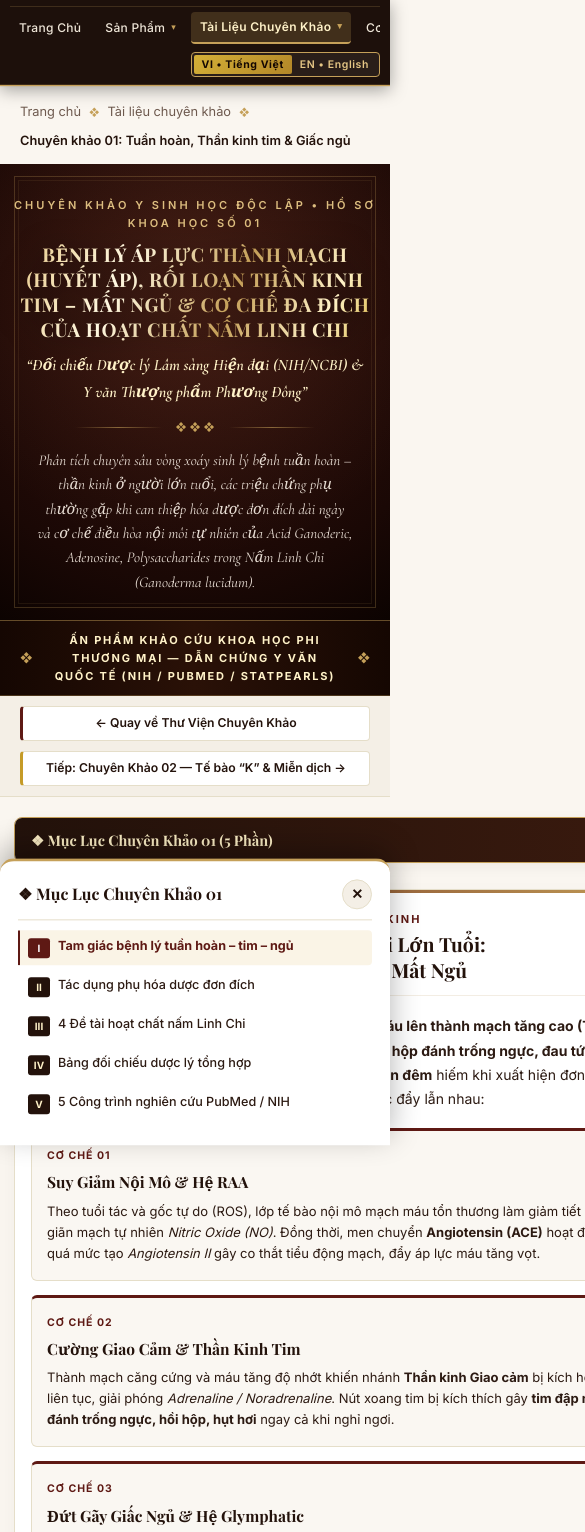
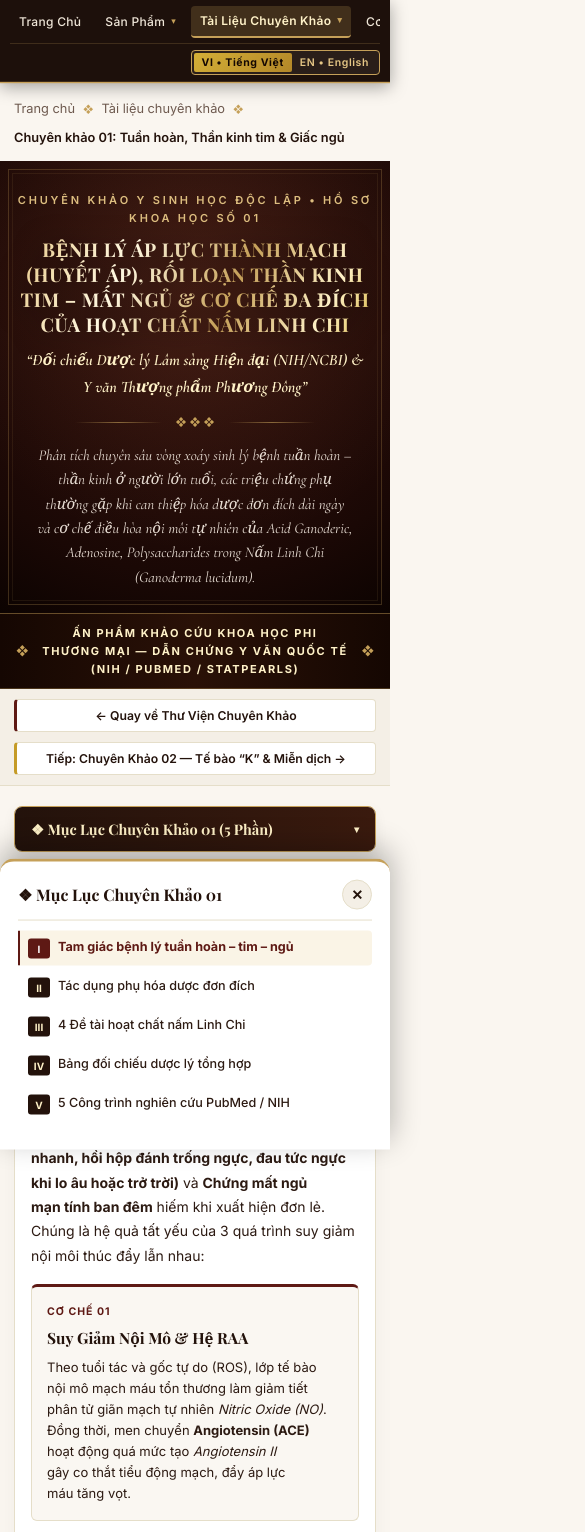
Before and after one commit to Dac-Danh-79/Bach-Phuc-web, a plain HTML site: page tailieu/tuanhoan.html in a window 390 px wide. Shown: the top 1532 px of the page, 585 px wide, since content can reach past the window. Drawn offline with nearby package versions, Linux system fonts and the light colour scheme; a web font is replaced by a local one.

Commit message:
Update tuanhoan.html

```diff
--- a/tailieu/tuanhoan.html
+++ b/tailieu/tuanhoan.html
@@ -26,6 +26,12 @@
   }
 
   * { box-sizing: border-box; margin: 0; padding: 0; }
+
+  html, body {
+    max-width: 100%;
+    overflow-x: clip;
+  }
+
   body, p, li, td, th, div, button {
     text-align: left !important;
     word-break: keep-all !important;
@@ -33,13 +39,13 @@
     -webkit-hyphens: none;
     hyphens: none;
   }
+
   body {
     font-family: 'Inter', -apple-system, BlinkMacSystemFont, sans-serif;
     background-color: var(--cream-bg);
     color: var(--text-dark);
     line-height: 1.72;
     padding-top: 52px;
-    overflow-x: hidden;
     -webkit-font-smoothing: antialiased;
     text-rendering: optimizeLegibility;
   }
@@ -51,6 +57,14 @@
   .nowrap { white-space: nowrap; }
   h1, h2, h3, h4, .doc-title, .bridge-title { text-wrap: balance; }
   p, li, td, .doc-quote-box, .academic-framing-note { text-wrap: pretty; }
+
+  /* KHÓA CHỐNG TRÀN NGANG CHO MỌI KHUNG FLEX / GRID / ACCORDION */
+  .doc-workspace, .doc-main-col, .doc-section-card,
+  .acc-panel, .acc-inner, .table-responsive,
+  .patho-3col-grid > *, .study-grid-2x2 > *, .ref-item-info {
+    min-width: 0;
+    max-width: 100%;
+  }
 
   /* ================= 0. THANH MENU NGANG SONG NGỮ + THANH TIẾN ĐỘ ĐỌC ================= */
   .top-bilingual-nav {
@@ -197,6 +211,7 @@
   /* ================= 1. BREADCRUMB ================= */
   .breadcrumb-nav {
     max-width: 1180px;
+    width: 100%;
     margin: 16px auto 0;
     padding: 0 20px;
     font-size: 12.8px;
@@ -256,7 +271,7 @@
     font-family: 'Inter', sans-serif;
     color: var(--gold-light);
     font-size: clamp(11px, 1.6vw, 12.5px);
-    letter-spacing: 3px;
+    letter-spacing: 2.8px;
     text-transform: uppercase;
     font-weight: 600;
     margin-bottom: 10px;
@@ -307,31 +322,33 @@
     font-style: italic;
     line-height: 1.62;
     text-align: center !important;
-    padding: 0 12px;
+    padding: 0 10px;
     opacity: 0.94;
   }
 
   /* DẢI ĐỊNH DANH & THANH ĐIỀU HƯỚNG PHỤ */
   .origin-ribbon {
+    width: 100%;
     background: linear-gradient(90deg, #150702 0%, #2A1107 50%, #150702 100%);
     border-top: 1.5px solid rgba(197, 160, 89, 0.45);
     border-bottom: 1px solid rgba(197, 160, 89, 0.3);
-    padding: 10px 20px;
+    padding: 10px 16px;
     text-align: center;
   }
   .origin-inner { max-width: 1180px; margin: 0 auto; display: flex; align-items: center; justify-content: center; gap: 10px; }
-  .origin-inner .symbol { color: var(--gold-primary); font-size: 12px; }
+  .origin-inner .symbol { color: var(--gold-primary); font-size: 12px; flex-shrink: 0; }
   .origin-text {
     font-family: 'Inter', sans-serif;
     color: var(--gold-bright);
     font-size: clamp(11px, 1.5vw, 12.8px);
     font-weight: 700;
-    letter-spacing: 1.8px;
+    letter-spacing: 1.6px;
     text-transform: uppercase;
     text-align: center !important;
   }
 
   .subpage-nav-bar {
+    width: 100%;
     background: #F4EFE6;
     border-bottom: 1px solid var(--border-warm);
     padding: 10px 20px;
@@ -350,7 +367,7 @@
     color: var(--espresso);
     border: 1px solid var(--border-warm);
     border-left: 3px solid var(--wine-red);
-    padding: 6.5px 13px;
+    padding: 7px 13px;
     border-radius: 4px;
     font-size: 12.2px;
     font-weight: 600;
@@ -366,6 +383,7 @@
   /* ================= 3. BỐ CỤC 2 CỘT: NỘI DUNG CHÍNH + MỤC LỤC TRƯỢT DÍNH ================= */
   .doc-workspace {
     max-width: 1180px;
+    width: 100%;
     margin: 28px auto 56px;
     padding: 0 20px;
     display: flex;
@@ -374,7 +392,6 @@
   }
   .doc-main-col {
     flex: 1;
-    min-width: 0;
     display: flex;
     flex-direction: column;
     gap: 26px;
@@ -383,6 +400,7 @@
   /* HỘP MỤC LỤC CUỘN GỌN ĐẦU BÀI (HIỆN TRÊN ĐIỆN THOẠI / TABLET) */
   .mobile-inline-toc {
     display: none;
+    width: 100%;
     background: #FFFFFF;
     border: 1.5px solid var(--gold-primary);
     border-radius: 8px;
@@ -450,6 +468,7 @@
 
   /* ================= KHỐI NỘI DUNG TỪNG PHẦN ================= */
   .doc-section-card {
+    width: 100%;
     background: var(--card-bg);
     border: 1px solid var(--border-warm);
     border-radius: 8px;
@@ -476,7 +495,7 @@
     gap: 12px;
     flex-wrap: wrap;
   }
-  .doc-header-text { flex: 1; min-width: 240px; }
+  .doc-header-text { flex: 1; min-width: 0; }
   .doc-tag {
     font-size: 11px;
     text-transform: uppercase;
@@ -626,9 +645,8 @@
     border-color: var(--espresso);
   }
   .clinical-body-pad {
-    padding: 0 18px 16px;
+    padding: 14px 18px 16px;
     border-top: 1px dashed var(--border-warm);
-    padding-top: 14px;
   }
   .clinical-list { list-style: none; display: flex; flex-direction: column; gap: 11px; }
   .clinical-list li {
@@ -686,8 +704,9 @@
     font-style: italic;
   }
 
-  /* PHẦN IV: BẢNG ĐỐI CHIẾU TỔNG HỢP (LUÔN MỞ) */
+  /* PHẦN IV: BẢNG ĐỐI CHIẾU TỔNG HỢP (CUỘN GỌN TRONG KHUNG RIÊNG) */
   .table-responsive {
+    width: 100%;
     overflow-x: auto;
     margin: 12px 0 4px;
     border: 1px solid var(--border-warm);
@@ -743,6 +762,7 @@
   }
   .ref-item-card.green-bar { border-left-color: var(--bio-green); }
   .ref-item-card.wine-bar { border-left-color: var(--wine-red); }
+  .ref-item-info { flex: 1; }
   .ref-btn {
     font-size: 11.8px;
     font-weight: 600;
@@ -758,6 +778,7 @@
 
   /* CẦU NỐI CUỐI BÀI & MIỄN TRỪ PHÁP LÝ CUỘN GỌN */
   .academic-bridge-card {
+    width: 100%;
     background: radial-gradient(circle at 50% 50%, #2B1309 0%, #150702 100%);
     border: 1.5px solid var(--gold-primary);
     border-radius: 8px;
@@ -769,7 +790,7 @@
     gap: 18px;
     flex-wrap: wrap;
   }
-  .bridge-info { flex: 1; min-width: 240px; }
+  .bridge-info { flex: 1; min-width: 0; }
   .bridge-tag { font-size: 10.5px; text-transform: uppercase; letter-spacing: 2px; color: var(--gold-light); font-weight: 700; display: block; margin-bottom: 4px; }
   .bridge-title { font-family: 'Playfair Display', serif; font-size: clamp(18px, 2.2vw, 21px); color: var(--gold-bright); margin-bottom: 5px; }
   .bridge-desc { font-size: 13.2px; color: #DFD3C3; line-height: 1.62; }
@@ -809,6 +830,7 @@
   .btn-outline-cta:hover { background: var(--wine-red); color: #FFFFFF; border-color: #FFFFFF; }
 
   .disclaimer-card {
+    width: 100%;
     background: #F8F4EE;
     border: 1px solid #DFD6C6;
     border-left: 4px solid var(--wine-red);
@@ -884,17 +906,8 @@
     cursor: pointer;
     transition: all 0.2s ease;
   }
-  .toc-jump-btn:hover {
-    background: #FAF5EB;
-    color: var(--wine-red);
-    border-left-color: var(--gold-primary);
-  }
-  .toc-jump-btn.active {
-    background: #FAF4E6;
-    color: var(--wine-red);
-    border-left-color: var(--wine-red);
-    font-weight: 700;
-  }
+  .toc-jump-btn:hover { background: #FAF5EB; color: var(--wine-red); border-left-color: var(--gold-primary); }
+  .toc-jump-btn.active { background: #FAF4E6; color: var(--wine-red); border-left-color: var(--wine-red); font-weight: 700; }
   .toc-roman {
     flex-shrink: 0;
     min-width: 22px;
@@ -932,7 +945,7 @@
   .fab-toc-btn {
     position: fixed;
     right: 16px;
-    bottom: 20px;
+    bottom: 78px;
     z-index: 99980;
     background: linear-gradient(135deg, #23120B 0%, #3E180D 100%);
     color: var(--gold-bright);
@@ -952,11 +965,7 @@
     transform: translateY(14px);
     transition: all 0.25s ease;
   }
-  .fab-toc-btn.visible {
-    opacity: 1;
-    pointer-events: auto;
-    transform: translateY(0);
-  }
+  .fab-toc-btn.visible { opacity: 1; pointer-events: auto; transform: translateY(0); }
   .toc-drawer-backdrop {
     position: fixed;
     inset: 0;
@@ -974,7 +983,7 @@
     background: #FFFFFF;
     border-top: 3px solid var(--gold-primary);
     border-radius: 14px 14px 0 0;
-    padding: 18px 18px 24px;
+    padding: 18px 18px 28px;
     max-height: 75vh;
     overflow-y: auto;
     transform: translateY(105%);
@@ -1030,7 +1039,8 @@
     }
     .nav-menu-list::-webkit-scrollbar { display: none; }
     .nav-dropdown { display: none; }
-    .doc-workspace { flex-direction: column; }
+    .doc-workspace { flex-direction: column; align-items: stretch; width: 100%; }
+    .doc-main-col { width: 100%; flex: none; }
     .doc-sidebar { display: none; }
     .mobile-inline-toc { display: block; }
     .fab-toc-btn { display: inline-flex; }
@@ -1039,17 +1049,26 @@
   }
   @media (max-width: 640px) {
     body { line-height: 1.64; padding-top: 84px; }
-    .top-nav-inner { flex-direction: column; align-items: stretch; padding: 6px 10px 8px; gap: 6px; }
+    .top-nav-inner { flex-direction: column; align-items: stretch; padding: 6px 10px 7px; gap: 6px; }
     .lang-switch-box { align-self: flex-end; }
     .lang-btn { font-size: 10.5px; padding: 3px 8px; }
-    .nav-menu-list { width: 100%; border-top: 1px solid rgba(197, 160, 89, 0.2); padding-top: 5px; gap: 6px; }
+    .nav-menu-list { width: 100%; border-bottom: 1px solid rgba(197, 160, 89, 0.2); padding-bottom: 5px; gap: 6px; }
     .nav-link { font-size: 12px; padding: 5px 9px; }
 
-    .doc-hero { padding: 32px 14px 26px; }
+    .breadcrumb-nav, .subpage-nav-bar { padding-left: 14px; padding-right: 14px; }
+    .doc-hero { padding: 30px 14px 24px; }
+    .doc-hero::before { top: 8px; left: 8px; right: 8px; bottom: 8px; }
     .doc-workspace { padding: 0 14px; margin-top: 20px; }
     .doc-section-card, .academic-bridge-card { padding: 20px 16px; }
     .bridge-btn-row, .subpage-nav-inner { flex-direction: column; width: 100%; }
-    .btn-gold-cta, .btn-outline-cta, .nav-pill-btn { width: 100%; justify-content: center; }
+    .btn-gold-cta, .btn-outline-cta, .nav-pill-btn {
+      width: 100%;
+      justify-content: center;
+      white-space: normal;
+      text-align: center !important;
+      line-height: 1.4;
+    }
+    .ref-item-card { flex-direction: column; align-items: flex-start; }
   }
 </style>
 </head>
@@ -1514,7 +1533,7 @@
         </div>
       </article>
 
-      <!-- PHẦN IV: BẢNG ĐỐI CHIẾU TỔNG HỢP (LUÔN MỞ ĐỂ DỄ QUÉT) -->
+      <!-- PHẦN IV: BẢNG ĐỐI CHIẾU TỔNG HỢP (LUÔN MỞ, VUỐT NGANG GỌN TRONG KHUNG) -->
       <article id="phan-4" class="doc-section-card spy-section">
         <div class="doc-header">
           <div class="doc-header-text">
@@ -1589,16 +1608,16 @@
           <div class="acc-inner">
             <div class="ref-list-stack">
               <div class="ref-item-card">
-                <div style="flex:1; min-width:240px;">
+                <div class="ref-item-info">
                   <div style="font-size:10.5px; font-weight:700; color:#1A5276; text-transform:uppercase; letter-spacing:1px; margin-bottom:2px;">1. PubMed / Chem. Pharm. Bull. (PMID: 3769062 &amp; PMID: 3209675)</div>
                   <h4 style="font-family:'Playfair Display',serif; font-size:14.8px; color:var(--espresso); margin-bottom:3px;">Morigiwa, A. et al. (1986). “Angiotensin converting enzyme-inhibitory triterpenes from Ganoderma lucidum” &amp; Kabir, Y. et al. (1988)</h4>
                   <p style="font-size:12.6px; color:var(--text-dark); margin:0;"><span class="vi">Phân&nbsp;lập Acid&nbsp;Ganoderic B, C2, D, F, H, K, S, Y chứng&nbsp;minh hoạt&nbsp;tính ức&nbsp;chế men ACE tự&nbsp;nhiên.</span><span class="en">Isolation of Ganoderic Acids B, C2, D, F, H, K, S, Y showing natural ACE-inhibitory activity.</span></p>
                 </div>
-                <a href="https://pubmed.ncbi.nlm.nih.gov/3769062/" target="_blank" rel="noopener noreferrer" class="ref-btn"><span class="vi">PMID: 3769062 ↗</span><span class="en">PMID: 3769062 ↗</span></a>
+                <a href="https://pubmed.ncbi.nlm.nih.gov/3769062/" target="_blank" rel="noopener noreferrer" class="ref-btn">PMID: 3769062 ↗</a>
               </div>
 
               <div class="ref-item-card green-bar">
-                <div style="flex:1; min-width:240px;">
+                <div class="ref-item-info">
                   <div style="font-size:10.5px; font-weight:700; color:#1E6B38; text-transform:uppercase; letter-spacing:1px; margin-bottom:2px;">2. PubMed / J. Ethnopharmacol. (PMID: 22207209 &amp; PMID: 4070248)</div>
                   <h4 style="font-family:'Playfair Display',serif; font-size:14.8px; color:var(--espresso); margin-bottom:3px;">Cui, X. Y. et al. (2012). “Extract of Ganoderma lucidum prolongs sleep time in rats” &amp; Shimizu, A. et al. (1985)</h4>
                   <p style="font-size:12.6px; color:var(--text-dark); margin:0;"><span class="vi">Cơ&nbsp;chế kéo&nbsp;dài pha ngủ sâu sóng&nbsp;chậm (NREM) và giảm độ nhớt&nbsp;máu của phân&nbsp;đoạn Adenosine.</span><span class="en">NREM slow-wave sleep prolongation and antiplatelet properties of Reishi Adenosine fractions.</span></p>
@@ -1607,7 +1626,7 @@
               </div>
 
               <div class="ref-item-card">
-                <div style="flex:1; min-width:240px;">
+                <div class="ref-item-info">
                   <div style="font-size:10.5px; font-weight:700; color:#1A5276; text-transform:uppercase; letter-spacing:1px; margin-bottom:2px;">3. U.S. NLM / NCBI StatPearls (NBK430896 &amp; NBK482339)</div>
                   <h4 style="font-family:'Playfair Display',serif; font-size:14.8px; color:var(--espresso); margin-bottom:3px;">Herman, L. L. et al. (2023). “Angiotensin-Converting Enzyme Inhibitors (ACEI)” — StatPearls Publishing</h4>
                   <p style="font-size:12.6px; color:var(--text-dark); margin:0;"><span class="vi">Cơ&nbsp;chế tích&nbsp;tụ Bradykinin gây ho&nbsp;khan dai&nbsp;dẳng về đêm, phù cổ&nbsp;chân và hạ&nbsp;áp tư&nbsp;thế.</span><span class="en">Clinical review of Bradykinin-induced nocturnal cough, ankle edema, and orthostatic hypotension.</span></p>
@@ -1616,7 +1635,7 @@
               </div>
 
               <div class="ref-item-card">
-                <div style="flex:1; min-width:240px;">
+                <div class="ref-item-info">
                   <div style="font-size:10.5px; font-weight:700; color:#1A5276; text-transform:uppercase; letter-spacing:1px; margin-bottom:2px;">4. U.S. NIH / PMC Central (PMC3684331 &amp; BMJ PMC1285096)</div>
                   <h4 style="font-family:'Playfair Display',serif; font-size:14.8px; color:var(--espresso); margin-bottom:3px;">Holbrook, A. M. et al. — “Meta-analysis of benzodiazepine use in insomnia” &amp; Glass, J. et al. (BMJ)</h4>
                   <p style="font-size:12.6px; color:var(--text-dark); margin:0;"><span class="vi">Phân&nbsp;tích gộp về tác&nbsp;dụng phụ của thuốc an&nbsp;thần – gây&nbsp;ngủ tổng&nbsp;hợp ở người lớn&nbsp;tuổi.</span><span class="en">Meta-analysis on sedative-hypnotic adverse effects, delta-sleep suppression, and fall risk in seniors.</span></p>
@@ -1625,7 +1644,7 @@
               </div>
 
               <div class="ref-item-card wine-bar">
-                <div style="flex:1; min-width:240px;">
+                <div class="ref-item-info">
                   <div style="font-size:10.5px; font-weight:700; color:var(--wine-red); text-transform:uppercase; letter-spacing:1px; margin-bottom:2px;">5. NIH Bookshelf (NBK92757) &amp; Dược&nbsp;Điển Việt&nbsp;Nam</div>
                   <h4 style="font-family:'Playfair Display',serif; font-size:14.8px; color:var(--espresso); margin-bottom:3px;">Wachtel-Galor, S. et al. (2011) &amp; Cố GS.&nbsp;TS.&nbsp;Đỗ&nbsp;Tất&nbsp;Lợi (“Những cây&nbsp;thuốc và vị&nbsp;thuốc Việt&nbsp;Nam”, tr. 831–833)</h4>
                   <p style="font-size:12.6px; color:var(--text-dark); margin:0;"><span class="vi">Hồ&nbsp;sơ sinh&nbsp;học toàn&nbsp;diện của <em>Ganoderma lucidum</em> và y&nbsp;văn về Hồng&nbsp;Chi với huyết, thần&nbsp;kinh và tim.</span><span class="en">Comprehensive <em>Ganoderma lucidum</em> biology and Red Reishi pharmacognosy for blood, nerves, and heart.</span></p>
@@ -1921,6 +1940,8 @@
       }, autoOpenPanelId ? 60 : 0);
     }
 
+    function bpScrollTo(targetId) { jumpToSection(targetId); }
+
     function updateReadingAndSpy() {
       const scrollTop = window.pageYOffset || document.documentElement.scrollTop;
       const docHeight = document.documentElement.scrollHeight - window.innerHeight;
```
